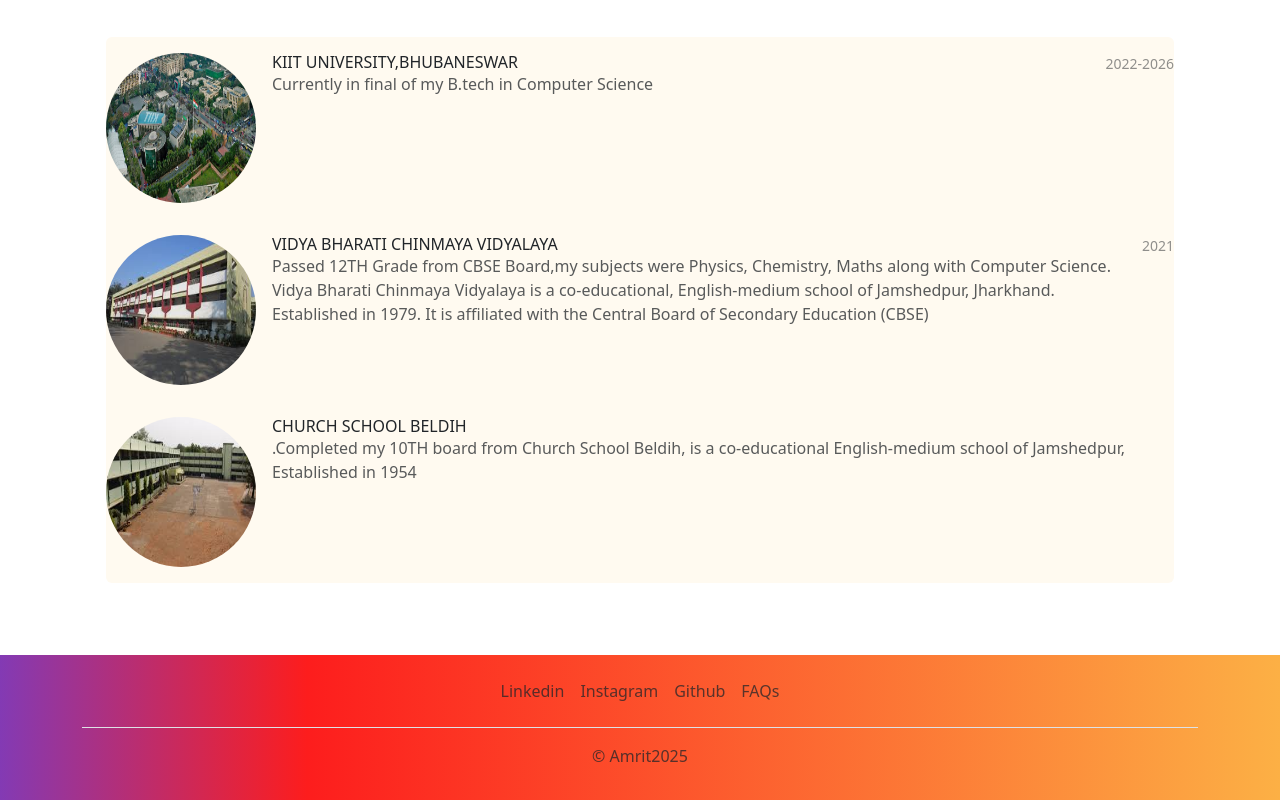
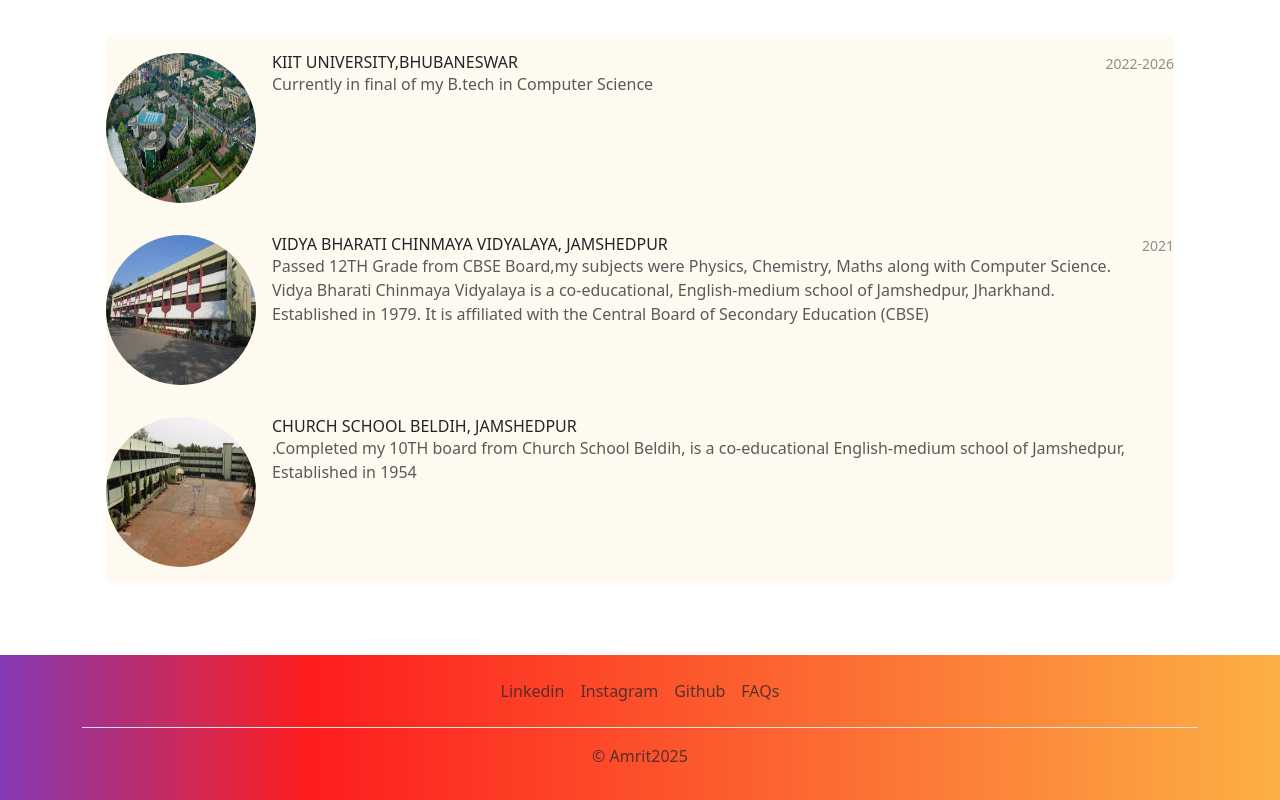
Before and after one commit to amrit-include/amrit_portfolio, a plain HTML site: page index.html in a window 1280 px wide. Shown: the part 1128-1928 px from the top of the page. Drawn offline with nearby package versions, Linux system fonts and the light colour scheme.

Commit message:
Update index.html

```diff
--- a/index.html
+++ b/index.html
@@ -44,7 +44,7 @@
           <img src="./images (3).jpeg" alt="vbcv" class="curve">
           <div class="d-flex gap-2 w-100 justify-content-between">
             <div>
-              <h6 class="mb-0">VIDYA BHARATI CHINMAYA VIDYALAYA</h6>
+              <h6 class="mb-0">VIDYA BHARATI CHINMAYA VIDYALAYA, JAMSHEDPUR</h6>
               <p class="mb-0 opacity-75">Passed 12TH Grade from CBSE Board,my subjects were Physics, Chemistry, Maths along with Computer Science. Vidya Bharati Chinmaya Vidyalaya is a co-educational, English-medium school of Jamshedpur, Jharkhand. Established in 1979. It is affiliated with the Central Board of Secondary Education (CBSE)</p>
             </div>
             <small class="opacity-50 text-nowrap">2021</small>
@@ -55,7 +55,7 @@
           <img src="./images (2).jpeg" alt="CSB" class="curve">
           <div class="d-flex gap-2 w-100 justify-content-between">
             <div>
-              <h6 class="mb-0">CHURCH SCHOOL BELDIH</h6>
+              <h6 class="mb-0">CHURCH SCHOOL BELDIH, JAMSHEDPUR</h6>
               <p class="mb-0 opacity-75">.Completed my 10TH board from Church School Beldih, is a co-educational English-medium school of Jamshedpur, Established in 1954 </p>
             </div>
             <small class="opacity-50 text-nowrap"></small>
```
